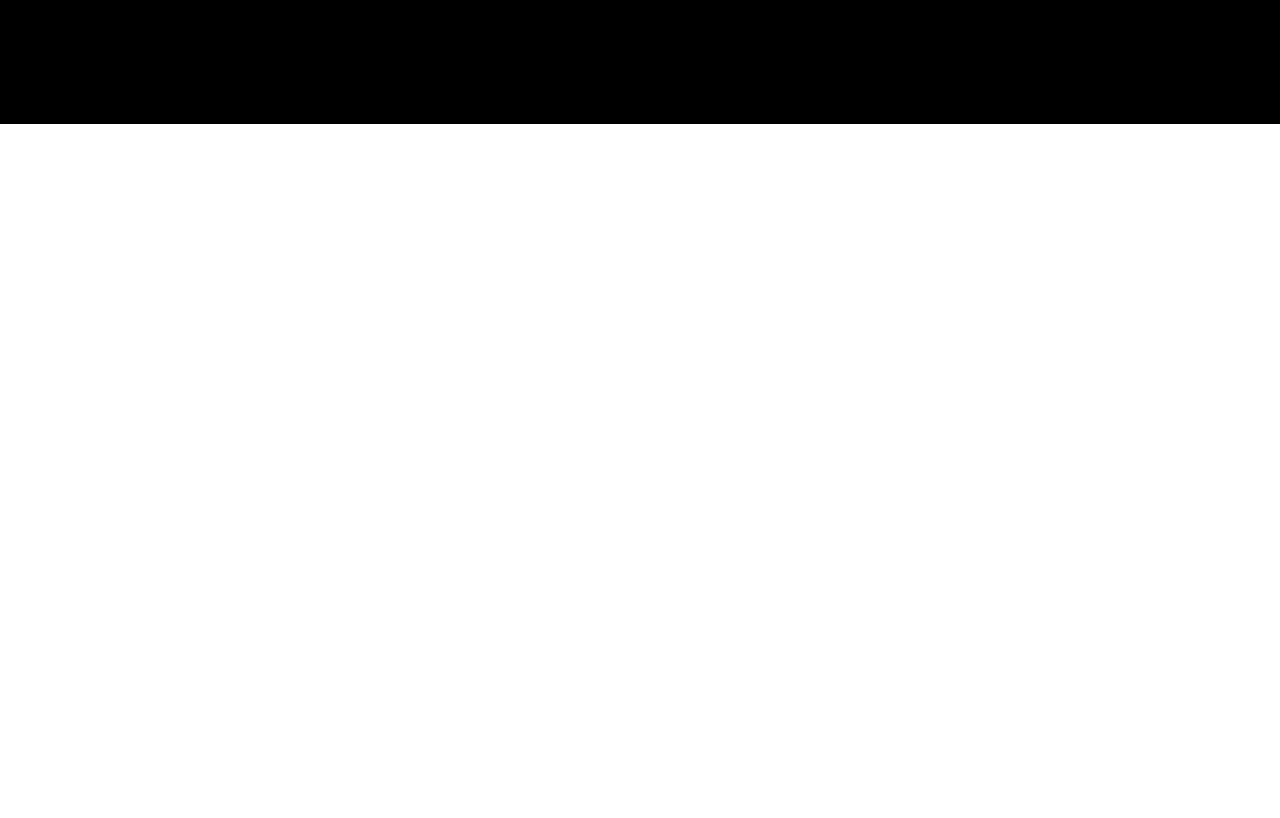
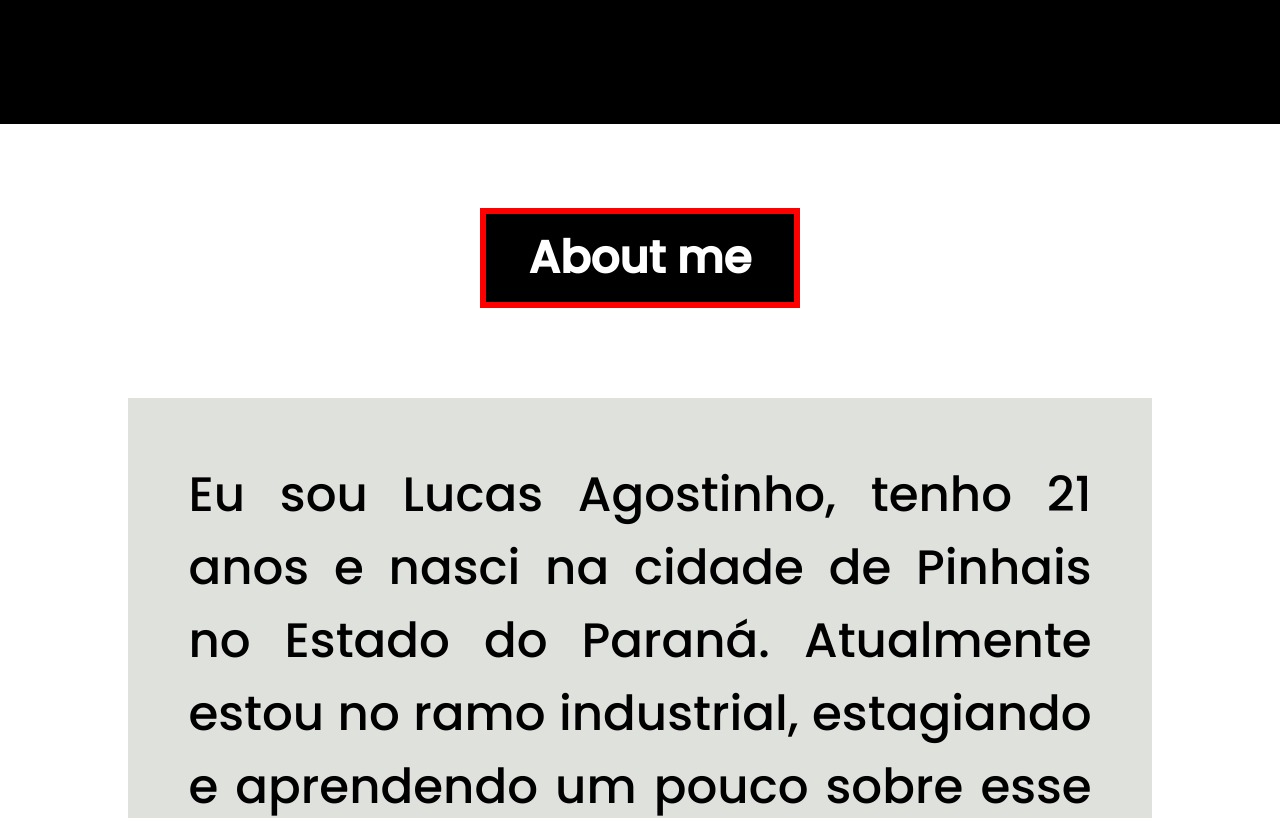
Before and after one commit to LucasBelgamann/Port-lucas, a React (Vite) app in the folder my-vue-app/: page / in a window 1280 px wide. Shown: the part 740-1558 px from the top of the page. Before the commit the page ends 864 px from the top, so only its background shows below. Built offline with nearby package versions, Linux system fonts and the light colour scheme.

Commit message:
Adição about me

```diff
--- a/my-vue-app/src/App.css
+++ b/my-vue-app/src/App.css
@@ -3,4 +3,5 @@
   box-sizing: border-box;
   padding: 0;
   font-family: 'Poppins', sans-serif;
+  scroll-behavior: smooth;
 }
--- a/my-vue-app/src/App.jsx
+++ b/my-vue-app/src/App.jsx
@@ -1,13 +1,15 @@
-import React from 'react'
-import './App.css'
-import NavBar from './header/Header'
-import Main from './main/Main'
+import React from 'react';
+import './App.css';
+import NavBar from './header/Header';
+import Main from './main/Main';
+import About from './about/About';
 
 function App() {
   return (
     <div className="App">
       <NavBar />
       <Main />
+      <About />
     </div>
   )
 }
--- a/my-vue-app/src/about/About.css
+++ b/my-vue-app/src/about/About.css
@@ -0,0 +1,41 @@
+.about {
+    height: 120vh;
+    width: 100vw;
+    margin: 0 auto;
+    background-color: white;
+  }
+
+  .about h1 {
+    border: 6px solid red;
+    padding: 10px;
+    width: 70%;
+    margin: 20px auto;
+    color: white;
+    background-color: black;
+  }
+
+  .about p {
+    font-size: 2rem;
+    color: black;
+    margin: 0 30px;
+    padding: 2rem;
+    text-align: justify;
+    background-color: #dee1dc;
+  }
+
+  .gambis {
+    height: 3vh;
+  }
+
+  @media screen and (min-width: 1200px) {
+    .about h1 {
+        margin: 5rem auto;
+        width: 25vw;
+    }
+    .about p {
+        width: 80vw;
+        font-size: 4rem;
+        margin: auto;
+        padding: 5rem;
+      }
+  }
--- a/my-vue-app/src/about/About.jsx
+++ b/my-vue-app/src/about/About.jsx
@@ -0,0 +1,19 @@
+import React from 'react';
+import './About.css';
+
+class About extends React.Component {
+    render() {
+        return (
+            <section className="about" id="about-me">
+                <div className="gambis"></div>
+                    <h1>About me</h1>
+                <div>
+                    <img></img>
+                    <p>Eu sou Lucas Agostinho, tenho 21 anos e nasci na cidade de Pinhais no Estado do Paraná. Atualmente estou no ramo industrial, estagiando e aprendendo um pouco sobre esse ambiente, entretanto estou em busca de uma nova especialização, na área de tecnologia, mas especificamente no curso de desenvolvimento web. Sou uma pessoa que está em constante adaptação, sempre buscando novas caminhos para percorrer.</p>
+                </div>
+            </section>
+        )
+    }
+}
+
+export default About;
```
